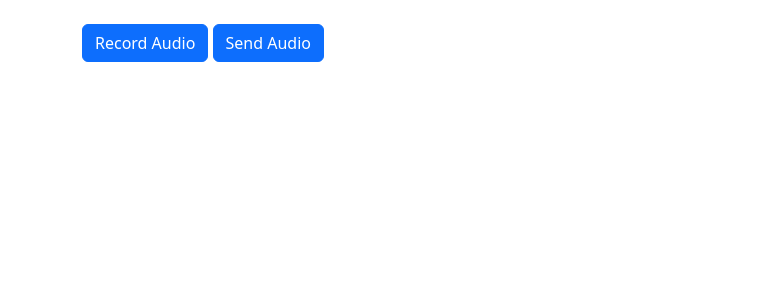
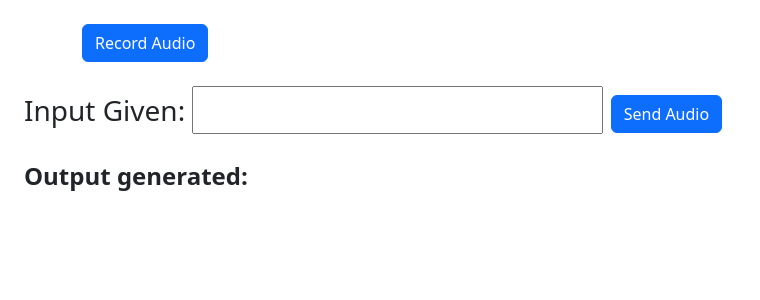
Before and after one commit to rahul1416/BankingChatBot, a Django app: page / in a window 1280 px wide. Shown: the part 56-356 px from the top of the page, without its empty margins (0-760 px from the left). Run offline with Django 5.2, Linux system fonts and the light colour scheme.

Commit message:
front-end

```diff
--- a/bankingchatbotproject/templates/chatbotapp/home.html
+++ b/bankingchatbotproject/templates/chatbotapp/home.html
@@ -1,4 +1,4 @@
-<!doctype html>
+<!DOCTYPE html>
 <html lang="en">
   <head>
     <meta charset="utf-8">
@@ -27,15 +27,26 @@
     <h1></h1>
     <div class="container mt-4">
       <button class="btn btn-primary" id="recordButton">Record Audio</button>
-      <button class="btn btn-primary" id="sendAudioButton">Send Audio</button>
   </div>
+  <div class="m-4 fs-3">
+    Input Given: <input class="input_given"></input>
+    <button class="btn btn-primary" id="sendAudioButton">Send Audio</button>
+  </div>
+  <div class="m-4 fs-4">
+    <span class="fw-bold">Output generated:</span>
+    <span class="output_generated"></span>
+  </div>
+  {% csrf_token %}
+  <script>
 
-  <script>
       document.addEventListener('DOMContentLoaded', function () {
           var sank;
 
           var recordButton = document.getElementById('recordButton');
           var sendAudioButton = document.getElementById('sendAudioButton');
+
+          let inputText = document.querySelector(".input_given");
+          let outputText = document.querySelector(".output_generated");
 
           recordButton.addEventListener('click', function () {
               recordAudio();
@@ -66,12 +77,13 @@
               .then(data => {
                   sank = data;
                   console.log('Server response:', data);
+                  inputText.value = data.prompt;
               });
           }
 
           function sendAudioData(dataToSend) {
-              console.log("actual data",dataToSend);
-              var dataToSend = sank
+            console.log("actual data",dataToSend);
+            dataToSend["prompt"] = inputText.value;
               fetch("/response/", {
                   method: 'POST',
                   headers: {
@@ -87,6 +99,7 @@
             })
               .then(data => {
                   console.log('Response from the server:', data);
+                  outputText.textContent = data.prompt;
                   // Handle the response from the server as needed
               })
               .catch(error => {
```
Also changed, not shown: 1 other file.
